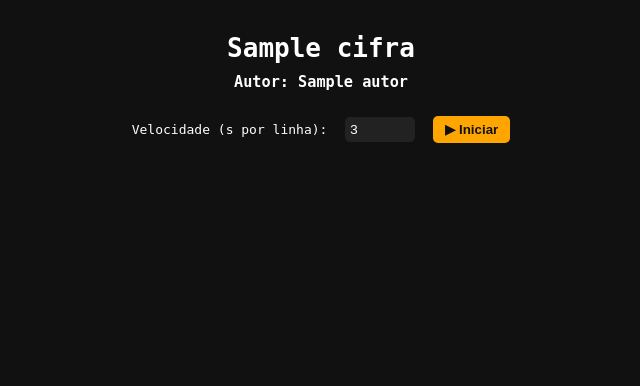
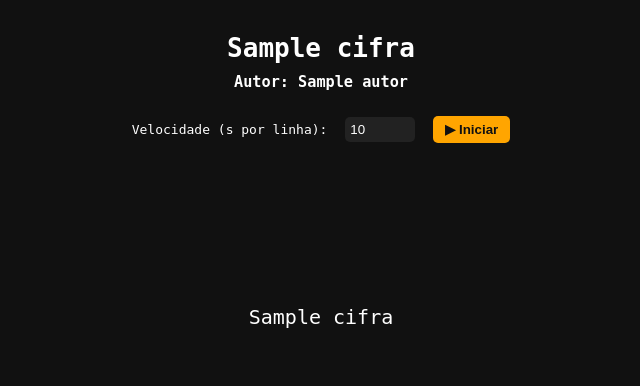
Before and after one commit to fireprojectx/ciframusic, a FastAPI app: page /cifra/1 in a window 1280 px wide. Shown: the top 386 px of the page, without its empty margins (319-959 px from the left). Run offline with FastAPI, Linux system fonts and the light colour scheme; a database or web service that is not in the repository returns one stand-in record (values such as "Sample title").

Commit message:
atualizações

```diff
--- a/templates/presentation.html
+++ b/templates/presentation.html
@@ -68,14 +68,17 @@
 
   <div id="controle">
     <label for="velocidadeInput">Velocidade (s por linha):</label>
-    <input type="number" id="velocidadeInput" value="3" step="0.1" min="0.1">
+    <input type="number" id="velocidadeInput" value="10" step="0.1" min="0.1">
     <button onclick="iniciarRolagem()">▶ Iniciar</button>
   </div>
 
   <div id="letra">
-  <pre style="white-space: pre-wrap; text-align: center; font-size: 20px; line-height: 1.4;">
-{{ cifra }}
-  </pre>
+    {% for l in linhas %}
+      <div class="linha">
+        <div class="cifra">{{ l.cifra }}</div>
+        <div>{{ l.letra }}</div>
+      </div>
+    {% endfor %}
   </div>
 
   <script>
@@ -86,7 +89,7 @@
       if (isScrolling) return;
 
       const velocidade = parseFloat(document.getElementById("velocidadeInput").value) || 1;
-     const pixelsPorSegundo = 10 / velocidade; // quanto menor a velocidade, mais rápido
+      const pixelsPorSegundo = 10 / velocidade;
 
       isScrolling = true;
 
@@ -98,7 +101,6 @@
       rolar();
     }
 
-  // Opcional: tecla ESC para parar
     document.addEventListener("keydown", (e) => {
       if (e.key === "Escape") {
         cancelAnimationFrame(scrollInterval);
@@ -106,6 +108,5 @@
       }
     });
   </script>
-
 </body>
 </html>
```
Lines whose indentation alone changed are shown as unchanged.
